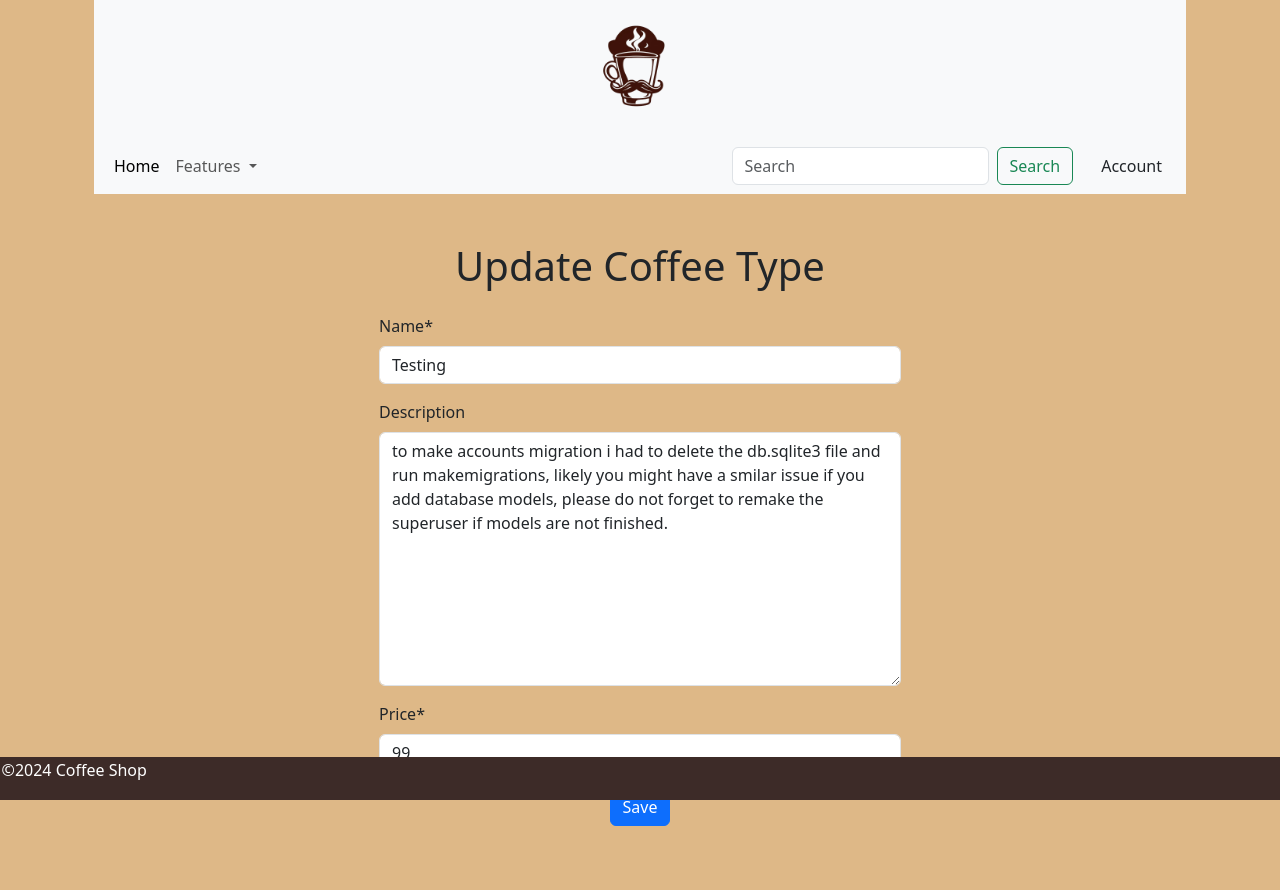
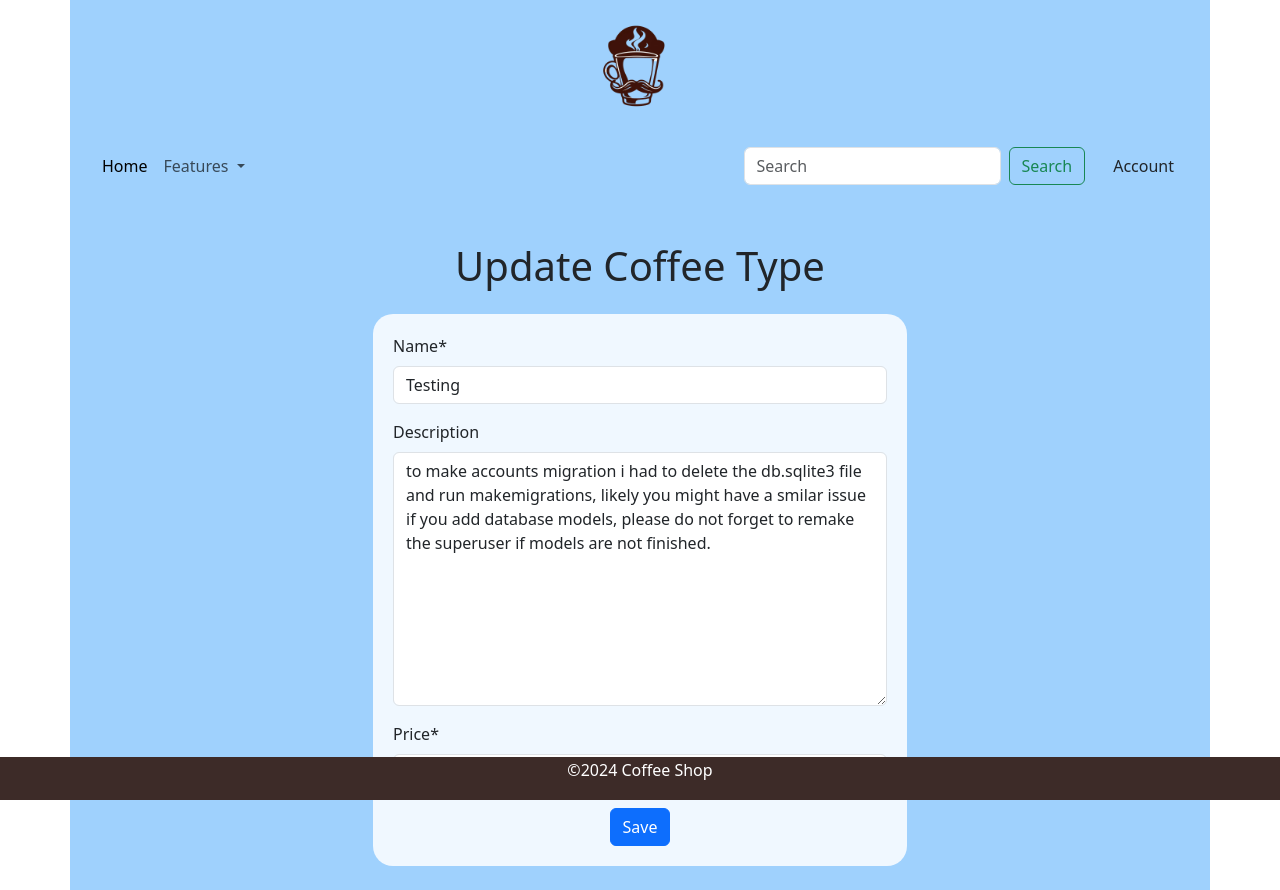
Before and after one commit to IzzeddinHammad/CA2, a Django app: page /Coffee/7d6fd7a3-3d4e-4bbb-89dc-ac58a6a96489/Update/ in a window 1280 px wide. Before the commit the page ends 826 px from the top, so only its background shows below. Run offline with Django 5.2, Linux system fonts and the light colour scheme; data comes from the database, SQL or seed files in the repository; both versions use the stored data as it was after the commit; some libraries are stand-ins or nearby versions.

Commit message:
fixing some html and css

```diff
--- a/static/css/base.css
+++ b/static/css/base.css
@@ -4,11 +4,8 @@ body {
     flex-direction: column;
     align-items: center;
     justify-content: flex-start;
-    background-color:burlywood !important;
     margin: 0;
-    height: 100vh;
-
-
+    height: 100%;
 }
 
 
@@ -21,11 +18,6 @@ ul {
 
 
 
-header, footer {
-    display: flex;
-    justify-content: space-between;
-    align-items: center;
-}
 
 #coffee-types li {
     margin-bottom: 1.5rem;
@@ -49,12 +41,6 @@ h1, h2, h3 {
     text-transform: capitalize;
 }
 
-.coffee-container {
-    display: grid;
-    grid-template-columns: repeat(auto-fit, minmax(250px, 1fr));
-    gap: 15px;
-    padding: 10px;
-}
 
 .header-logo {
     width: 100px;
@@ -65,7 +51,7 @@ h1, h2, h3 {
     max-width: 600px;
     margin: 20px auto;
     padding: 15px;
-    background-color: #fff;
+    background-color: #dfffe1;
     border-radius: 8px;
     box-shadow: 0 2px 5px rgba(0, 0, 0, 0.1);
 }
@@ -115,4 +101,5 @@ footer {
     color: #fff;
     padding: 0.1rem;
     text-align: center;
+
 }
--- a/templates/base.html
+++ b/templates/base.html
@@ -17,11 +17,11 @@
 
 </head>
 
-<body class="container">
+<body>
     <div class="container">
 
         <!-- Header Section -->
-        <header class="bg-light py-3" >
+        <header class="py-3" >
             <div class="container text-center">
                 <a href="/" class="d-inline-flex align-items-center">
                     <img src="{% static 'images/coffee_cup.png' %}" alt="Coffee Shop Logo" class="header-logo me-2">
@@ -30,7 +30,7 @@
         </header>
 
         <!-- Navigation Bar -->
-        <nav class="navbar navbar-expand-lg navbar-light bg-light">
+        <nav class="navbar navbar-expand-lg ">
             <div class="container">
                 <button class="navbar-toggler" type="button" data-bs-toggle="collapse" data-bs-target="#navbarContent"
                     aria-controls="navbarContent" aria-expanded="false" aria-label="Toggle navigation">
@@ -66,9 +66,9 @@
 
                     <!-- Authentication Links -->
                     {% if user.is_authenticated %}
-                    <form method="post" action="{% url 'logout' %}" class="ms-2">
+                    <form method="post" action="{% url 'logout' %}" class="m-2">
                         {% csrf_token %}
-                        <button type="submit">Logout</button>
+                        <button  class="btn btn-warning" type="submit">Logout</button>
                     </form>
                     {% else %}
                     <a class="btn" href="{% url 'login' %}" style="margin-left: 1rem; border: 1rem;">Account</a>
--- a/templates/home.html
+++ b/templates/home.html
@@ -8,6 +8,10 @@
 
 <section id="coffee-types">
     {% if user.is_authenticated %}
+
+
+
+
     {% endif %}
     <h2>Available Coffee Types</h2>
     <ul class="coffee-container">
--- a/templates/update_coffee.html
+++ b/templates/update_coffee.html
@@ -5,9 +5,24 @@
 
 {% block content %}
 
+<style>
+    .container{
+        background-color: rgb(159, 209, 253);
+
+    }
+    #update-box{
+        background-color: aliceblue;
+        border: 1px;
+        border-radius: 20px;
+        margin: 20px;
+        padding: 20px;
+    }
+
+</style>
+
 <div class="container mt-5">
     <h1 class="text-center mb-4">Update Coffee Type</h1>
-    <form action="" method="POST" class="w-50 mx-auto">
+    <form action="" method="POST" id="update-box" class="w-50 mx-auto">
         {% csrf_token %}
         {{ form|crispy }}
         <div class="text-center">
```
Also changed, not shown: accounts/templates/registration/login.html (+12 -2 lines), templates/delete_coffee.html (+19 -6 lines), db.sqlite3.
